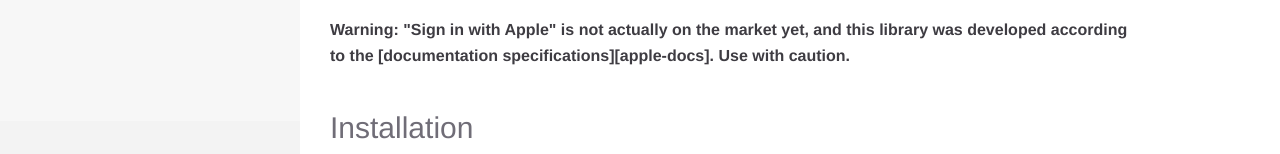
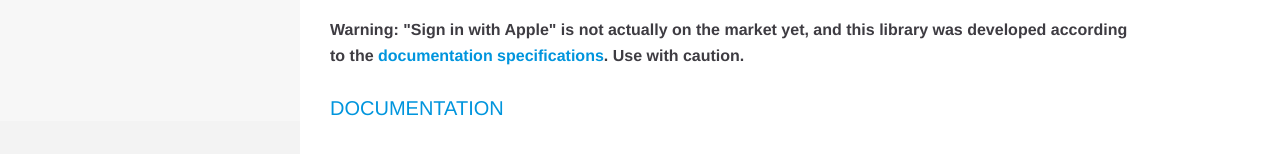
Before and after one commit to Capevace/passport-apple-sign-in, a website: page docs/index.html in a window 1280 px wide. Shown: the part 722-876 px from the top of the page. Drawn offline with nearby package versions, Linux system fonts and the light colour scheme; a web font is replaced by a local one.

Commit message:
Rebuilt docs

```diff
--- a/docs/index.html
+++ b/docs/index.html
@@ -98,7 +98,8 @@
 <p><a href="https://npmjs.org/package/passport-apple-sign-in"><img src="https://img.shields.io/npm/v/passport-apple-sign-in.svg?style=flat-square" alt="NPM Version"></a>
 <a href="https://npmjs.org/package/passport-apple-sign-in"><img src="https://img.shields.io/npm/dm/passport-apple-sign-in.svg?style=flat-square" alt="Downloads Stats"></a></p>
 <p><strong>Warning: &quot;Sign in with Apple&quot; is not actually on the market yet, and this library was developed according to
-the [documentation specifications][apple-docs]. Use with caution.</strong></p>
+the <a href="https://developer.apple.com/documentation/signinwithapplerestapi">documentation specifications</a>. Use with caution.</strong></p>
+<h3><a href="docs">Documentation</a></h3>
 <h2>Installation</h2>
 <pre class="prettyprint source lang-sh"><code>npm install passport-apple-sign-in --save
 </code></pre>
```
